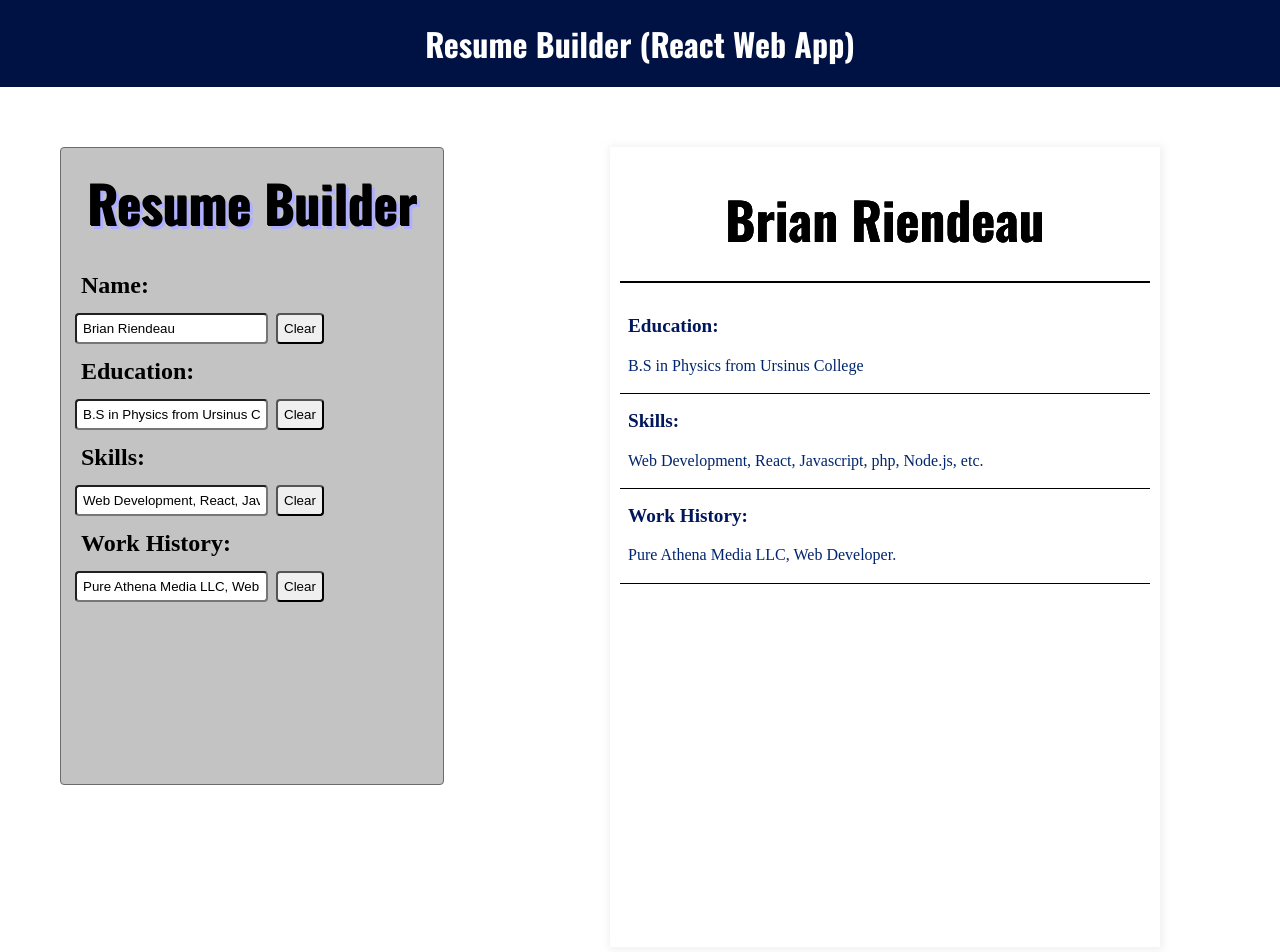
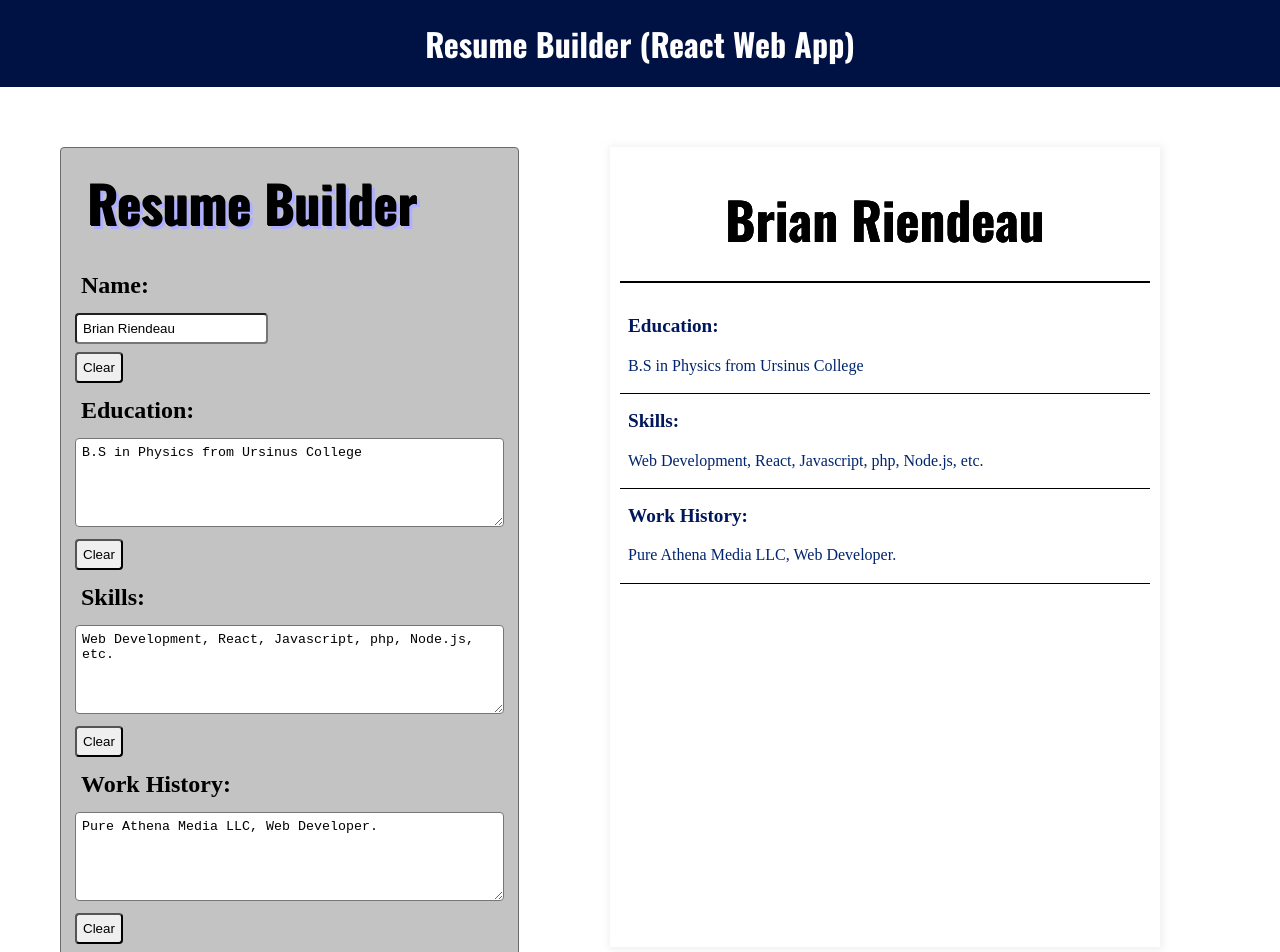
Before and after one commit to briendeau/ResumeBuilder, a React (Vite) app: page / in a window 1280 px wide. Shown: the top 952 px of the page. Built offline with nearby package versions, Linux system fonts and the light colour scheme.

Commit message:
inputs changed to textarea, and css

```diff
--- a/src/components/General.jsx
+++ b/src/components/General.jsx
@@ -46,24 +46,48 @@ function General() {
             value={name}
             onChange={(event) => setName(event.target.value)}
           />
+          {/* <textarea
+            rows={5}
+            cols={50}
+            value={name}
+            onChange={(event) => setName(event.target.value)}
+          /> */}
           <button onClick={() => handleClearClick("name")}>Clear</button>
           <h2>Education:</h2>
-          <input
+          {/* <input
             type="text"
+            value={education}
+            onChange={(event) => setEducation(event.target.value)}
+          /> */}
+          <textarea
+            rows={5}
+            cols={50}
             value={education}
             onChange={(event) => setEducation(event.target.value)}
           />
           <button onClick={() => handleClearClick("education")}>Clear</button>
           <h2>Skills:</h2>
-          <input
+          {/* <input
             type="text"
+            value={skills}
+            onChange={(event) => setSkills(event.target.value)}
+          /> */}
+          <textarea
+            rows={5}
+            cols={50}
             value={skills}
             onChange={(event) => setSkills(event.target.value)}
           />
           <button onClick={() => handleClearClick("skills")}>Clear</button>
           <h2>Work History:</h2>
-          <input
+          {/* <input
             type="text"
+            value={history}
+            onChange={(event) => setHistory(event.target.value)}
+          /> */}
+          <textarea
+            rows={5}
+            cols={50}
             value={history}
             onChange={(event) => setHistory(event.target.value)}
           />
--- a/src/styles/General.css
+++ b/src/styles/General.css
@@ -25,7 +25,6 @@
   border: 1px solid rgb(106, 107, 111);
   border-radius: 4px;
   background-color: #5b5b5b5d;
-  height: 77vh !important;
 }
 
 .gen-block h2 {
@@ -41,7 +40,14 @@ input {
   margin: 4px;
 }
 
+textarea {
+  padding: 6px;
+  border-radius: 4px;
+  margin: 4px;
+}
+
 button {
+  display: block;
   padding: 6px;
   border-radius: 4px;
   margin: 4px;
@@ -56,4 +62,8 @@ button {
   .resume {
     width: 100% !important;
   }
+
+  .gen-block {
+    height: 100vh !important;
+  }
 }
```
